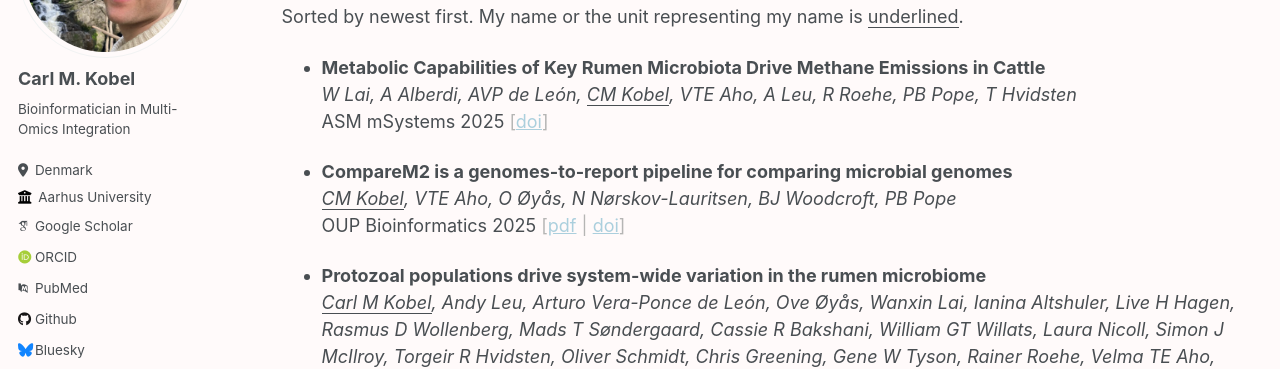
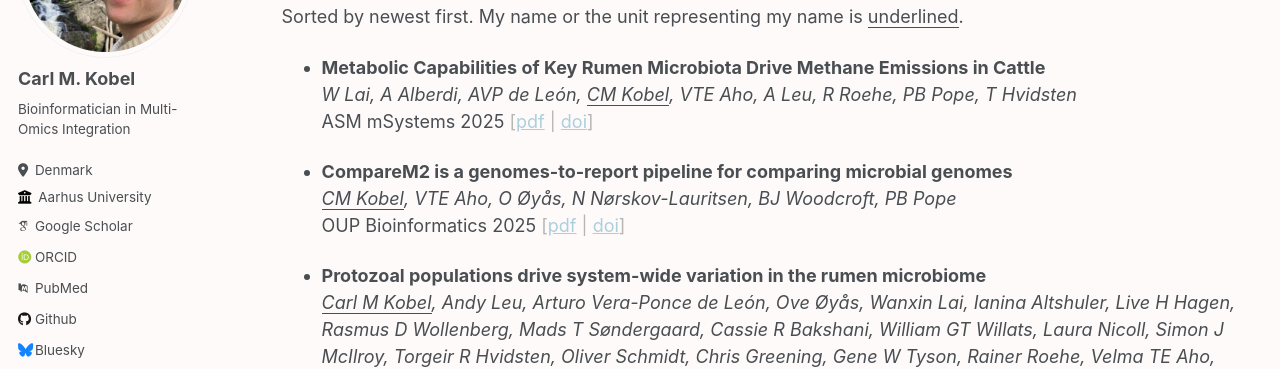
Before and after one commit to cmkobel/cmkobel.github.io, a Jekyll site: the page built from _pages/publications.md, in a window 1280 px wide and 900 px high. Shown: the part 221-590 px from the top of the window. Built offline with Jekyll 4.4.1, drawn with Linux system fonts in a browser that asks for light colours; some web fonts are replaced.

Commit message:
Update publications.md

```diff
--- a/_pages/publications.md
+++ b/_pages/publications.md
@@ -17,7 +17,7 @@ Sorted by newest first. My name or the unit representing my name is <ins>underli
 
   - **Metabolic Capabilities of Key Rumen Microbiota Drive Methane Emissions in Cattle**
     _W Lai, A Alberdi, AVP de León, <ins>CM Kobel</ins>, VTE Aho, A Leu, R Roehe, PB Pope, T Hvidsten_
-    ASM mSystems 2025 <span class="shaded">[[doi](https://doi.org/10.1128/msystems.00601-25)]</span>
+    ASM mSystems 2025 <span class="shaded">[[pdf](https://raw.githubusercontent.com/cmkobel/cmkobel.github.io/refs/heads/master/files/pubs/lai-et-al-2025.pdf) \| [doi](https://doi.org/10.1128/msystems.00601-25)]</span>
 
   - **CompareM2 is a genomes-to-report pipeline for comparing microbial genomes**
     _<ins>CM Kobel</ins>, VTE Aho, O Øyås, N Nørskov-Lauritsen, BJ Woodcroft, PB Pope_
```
